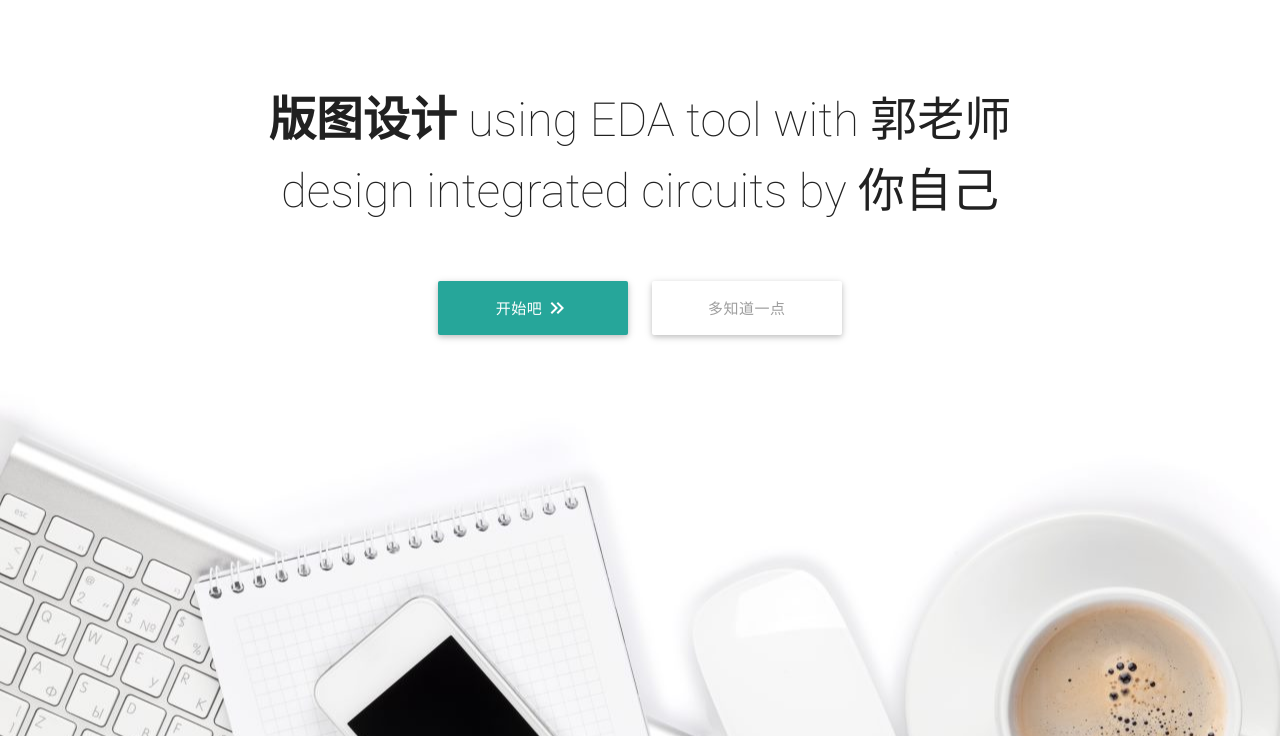
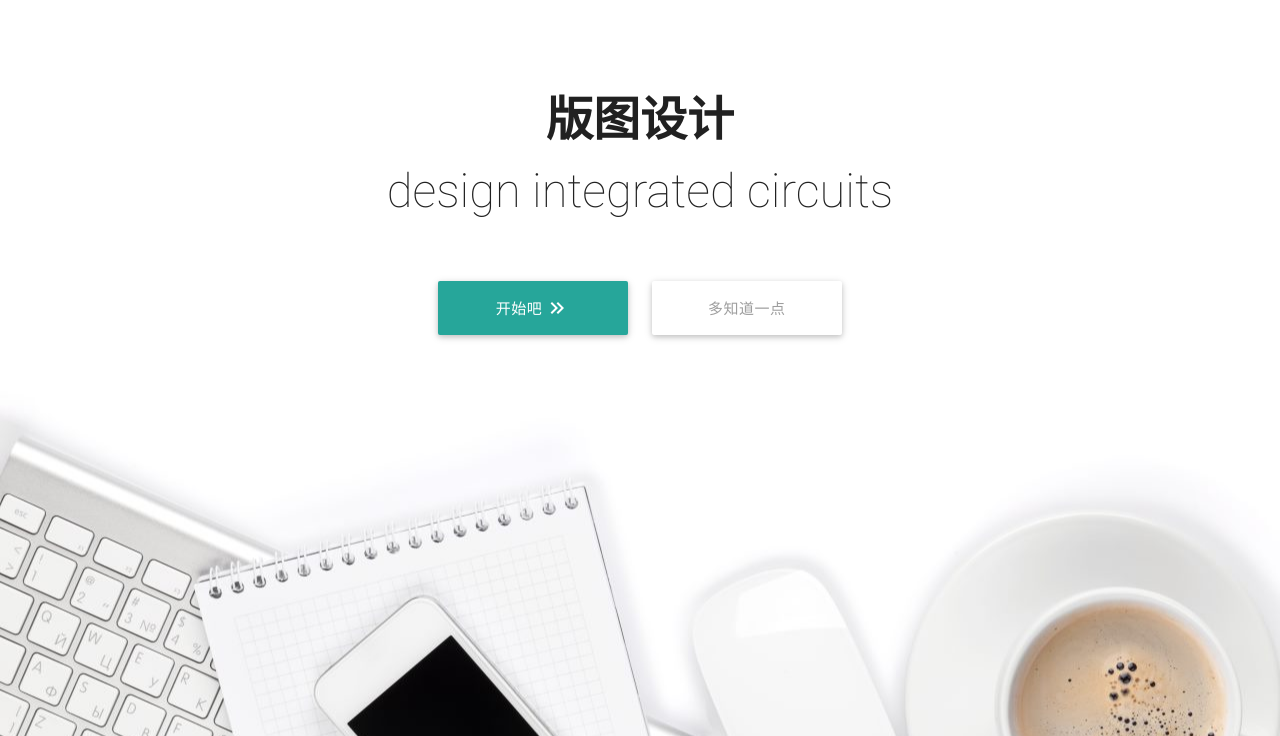
Before and after one commit to wangjun/quiz4guo, a Flask app: page / in a window 1280 px wide. Shown: the part 64-800 px from the top of the page. Run offline with Flask 2, Linux system fonts and the light colour scheme; data comes from the database, SQL or seed files in the repository; some libraries are stand-ins or nearby versions.

Commit message:
add little

```diff
--- a/app/templates/top.html
+++ b/app/templates/top.html
@@ -40,7 +40,7 @@
         <div class="container" id="hero-text-container">
             <div class="row">
                 <div class="col s12 center-align">
-                    <h1 id="hero-title" itemprop="description" style="font-size: 38px;"><span class="bold">版图设计</span><span class="thin"> using  EDA tool with 郭老师 <br> design integrated circuits by 你自己</span></h1>
+                    <h1 id="hero-title" itemprop="description" style="font-size: 38px;"><span class="bold">版图设计</span><span class="thin"><br> design integrated circuits </span></h1>
                 </div>
             </div>
             <div class="row">
```
Also changed, not shown: 1 other file.
